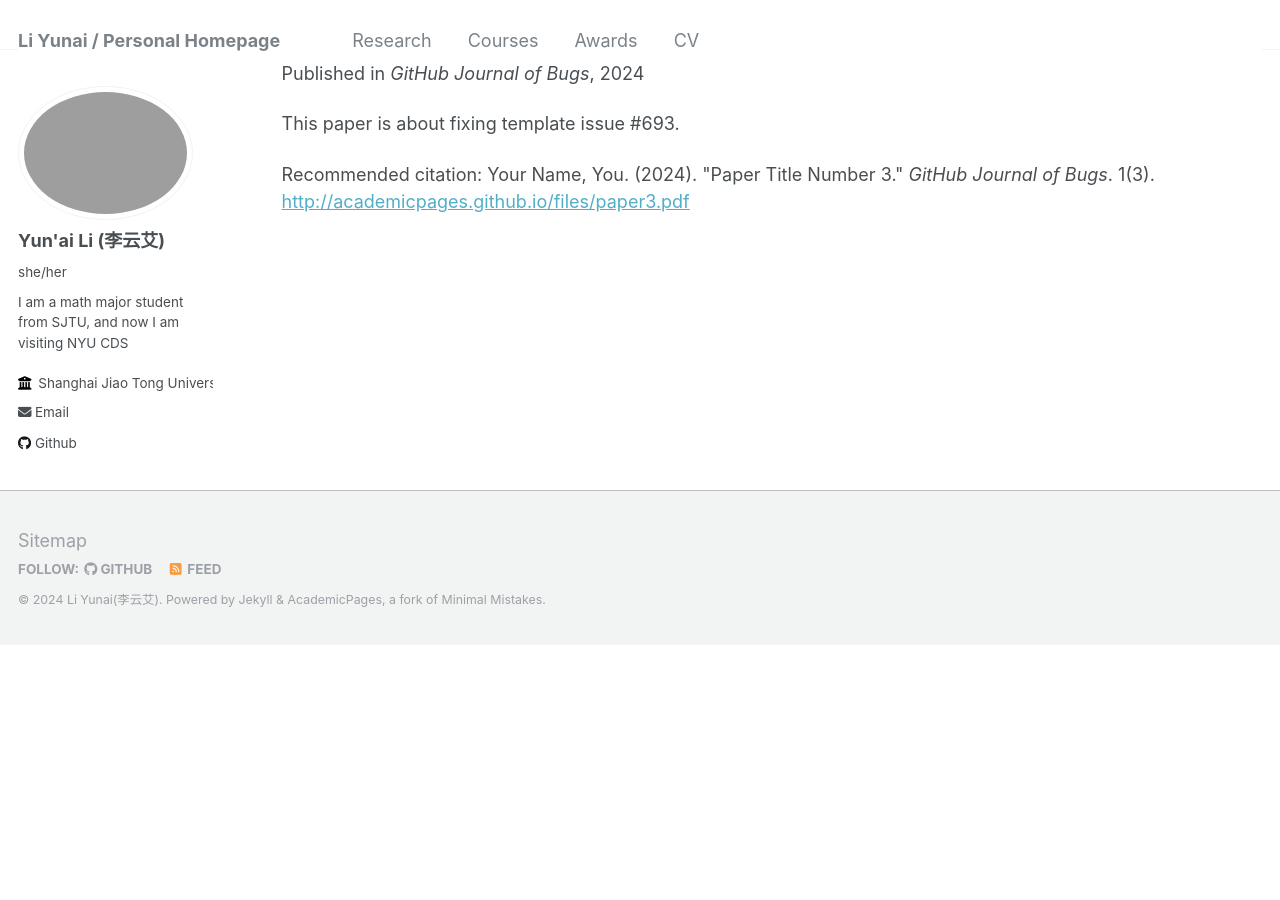
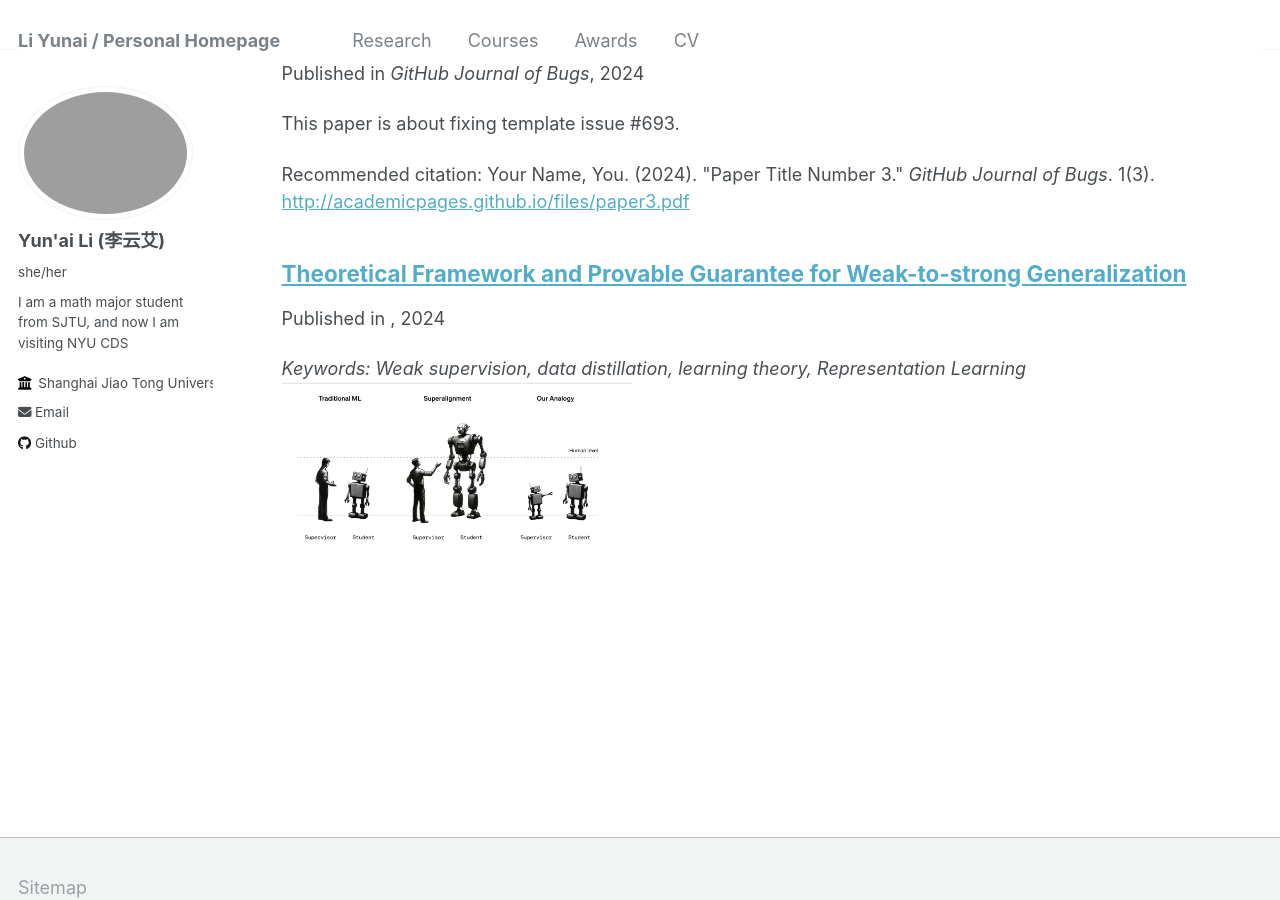
Before and after one commit to Li-Yunai/Li-Yunai.github.io, a Jekyll site: the page built from _pages/research.md, in a window 1280 px wide and 900 px high, scrolled down 837 px. Built offline with Jekyll 4.4.1, drawn with Linux system fonts in a browser that asks for light colours; before the commit the page ends 1483 px from its top, so only the background shows below that; part of the change alters nothing that is shown.

Commit message:
Update r-1.md

```diff
--- a/_publications/r-1.md
+++ b/_publications/r-1.md
@@ -1,10 +1,8 @@
-  ---
+---
 title: "Theoretical Framework and Provable Guarantee for Weak-to-strong Generalization"
 excerpt: "*Keywords: Weak supervision, data distillation, learning theory, Representation Learning*<br/><img src='/images/img3.png' width='350'>"
 collection: publications
 ---
-
-**Theoretical Framework and Provable Guarantee for Weak-to-strong Generalization**
 
 *Keywords: Weak supervision, data distillation, learning theory, Representation Learning*
 
```
